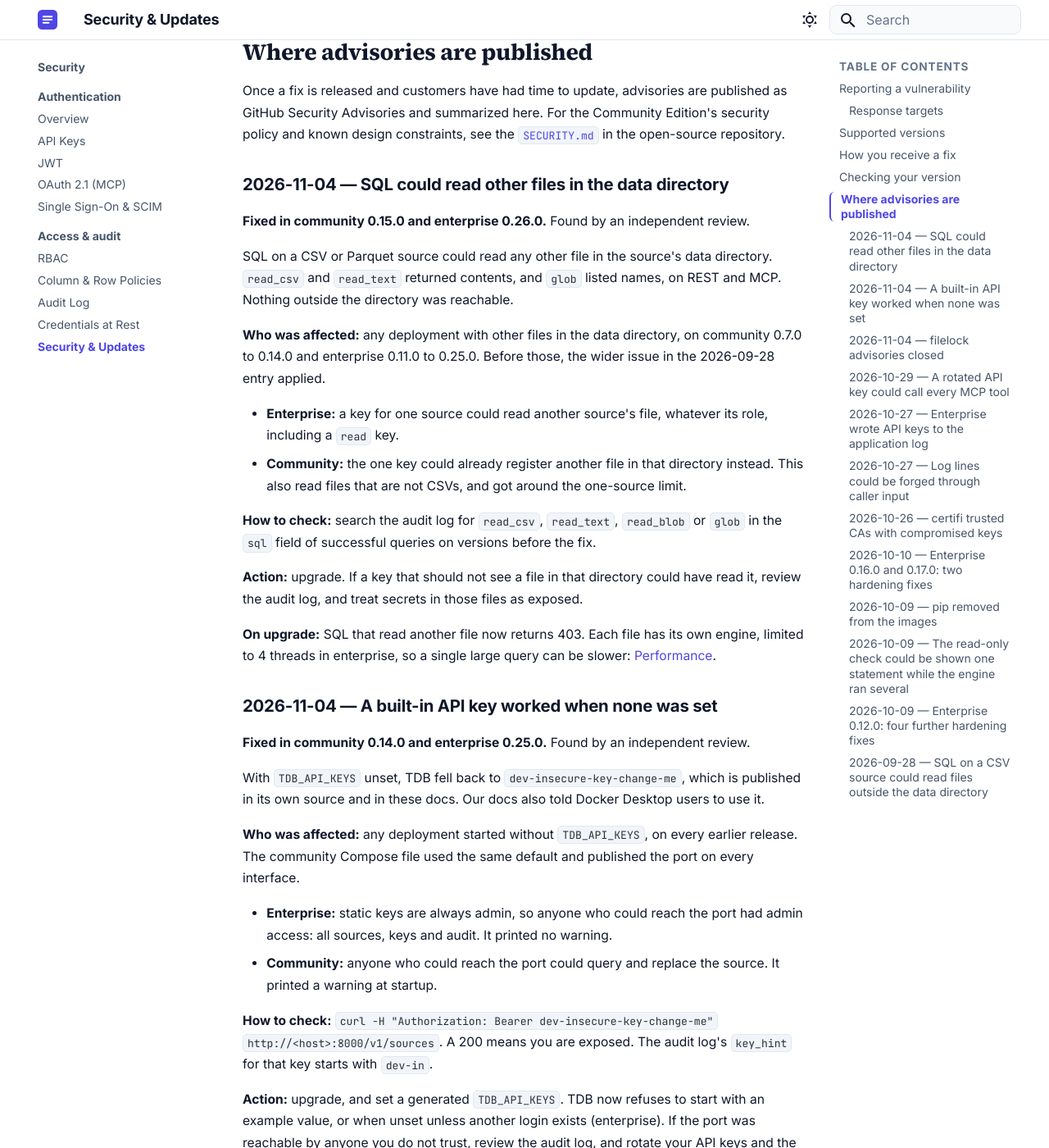
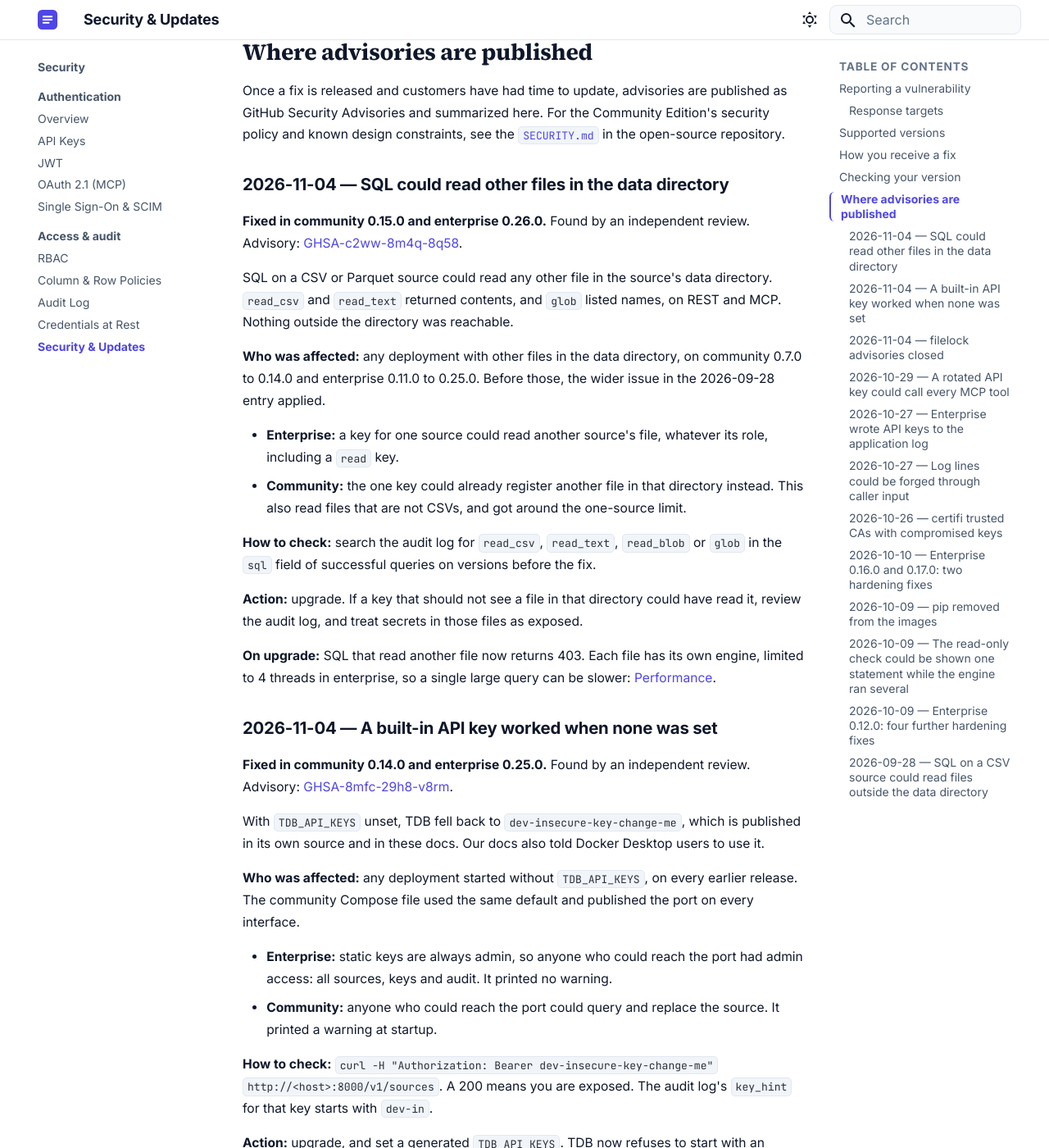
Before and after one commit to tdb-project/tdb-docs, an MkDocs documentation site: the page built from docs/security/updates.md, in a window 1280 px wide and 1400 px high, scrolled down 2138 px. Shown: the whole window at 82% size. Built offline with MkDocs 1.6.1 and Material for MkDocs 9.7.7, drawn with Linux system fonts in a browser that asks for light colours.

Commit message:
Security updates: link the two new GitHub advisories
Co-Authored-By: Claude Opus 5.5 <noreply@anthropic.com>

```diff
--- a/docs/security/updates.md
+++ b/docs/security/updates.md
@@ -92,7 +92,7 @@ in the open-source repository.
 
 ### 2026-11-04 — SQL could read other files in the data directory
 
-**Fixed in community 0.15.0 and enterprise 0.26.0.** Found by an independent review.
+**Fixed in community 0.15.0 and enterprise 0.26.0.** Found by an independent review. Advisory: [GHSA-c2ww-8m4q-8q58](https://github.com/tdb-project/tdb-community/security/advisories/GHSA-c2ww-8m4q-8q58).
 
 SQL on a CSV or Parquet source could read any other file in the source's data directory.
 `read_csv` and `read_text` returned contents, and `glob` listed names, on REST and MCP. Nothing
@@ -118,7 +118,7 @@ to 4 threads in enterprise, so a single large query can be slower:
 
 ### 2026-11-04 — A built-in API key worked when none was set
 
-**Fixed in community 0.14.0 and enterprise 0.25.0.** Found by an independent review.
+**Fixed in community 0.14.0 and enterprise 0.25.0.** Found by an independent review. Advisory: [GHSA-8mfc-29h8-v8rm](https://github.com/tdb-project/tdb-community/security/advisories/GHSA-8mfc-29h8-v8rm).
 
 With `TDB_API_KEYS` unset, TDB fell back to `dev-insecure-key-change-me`, which is published in
 its own source and in these docs. Our docs also told Docker Desktop users to use it.
```
